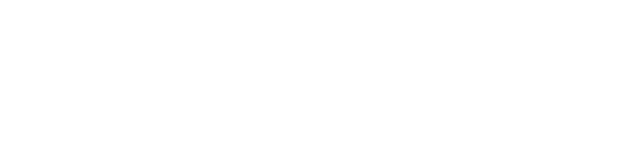
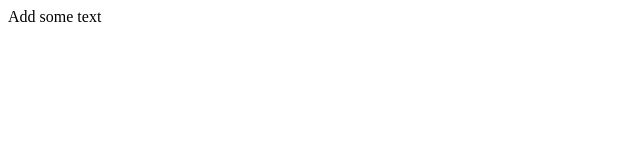
Before and after one commit to Danmo-Ar/learning-git, a plain HTML site: page index.html in a window 1280 px wide. Shown: the whole page, without its empty margins (0-640 px from the left). Drawn offline with Linux system fonts and the light colour scheme.

Commit message:
Update index.html

```diff
--- a/index.html
+++ b/index.html
@@ -6,5 +6,7 @@
     <meta name="viewport" content="width=device-width, initial-scale=1.0" />
     <title>Document</title>
   </head>
-  <body></body>
+  <body>
+    Add some text
+  </body>
 </html>
```
